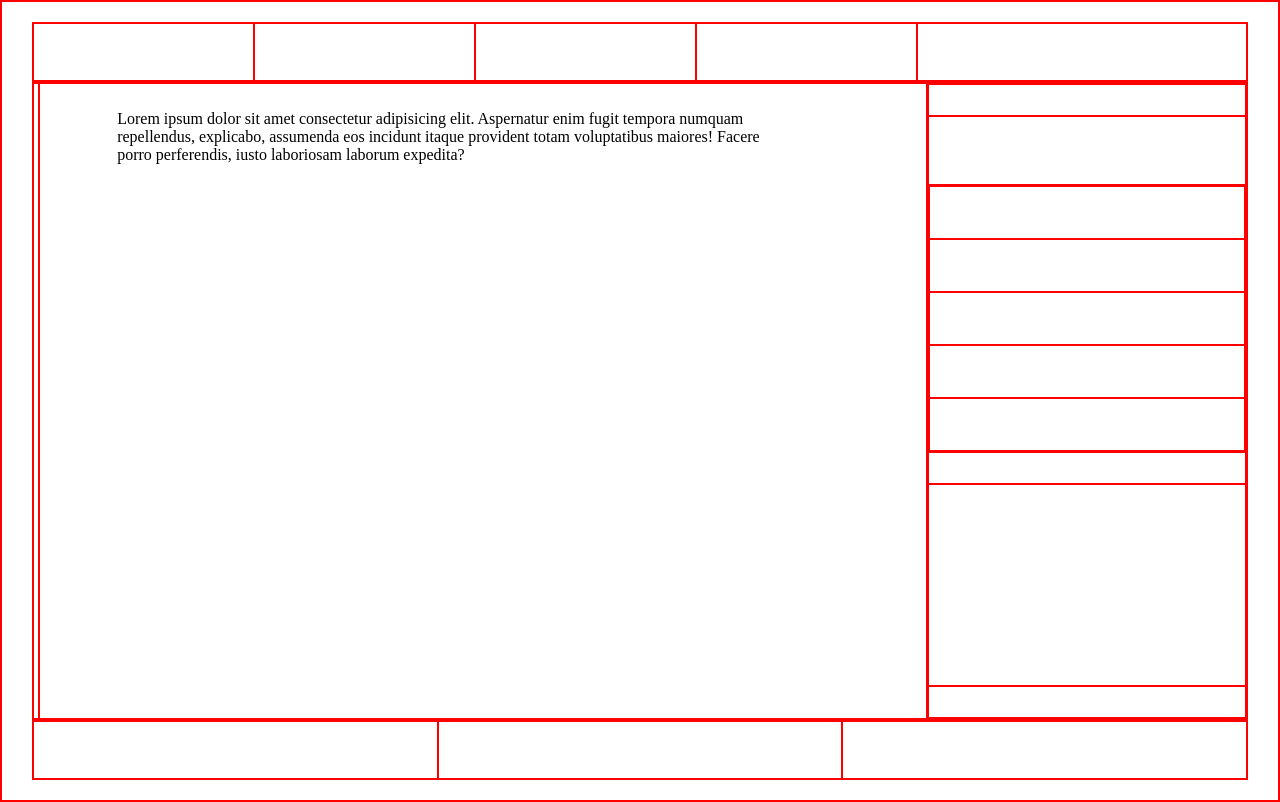
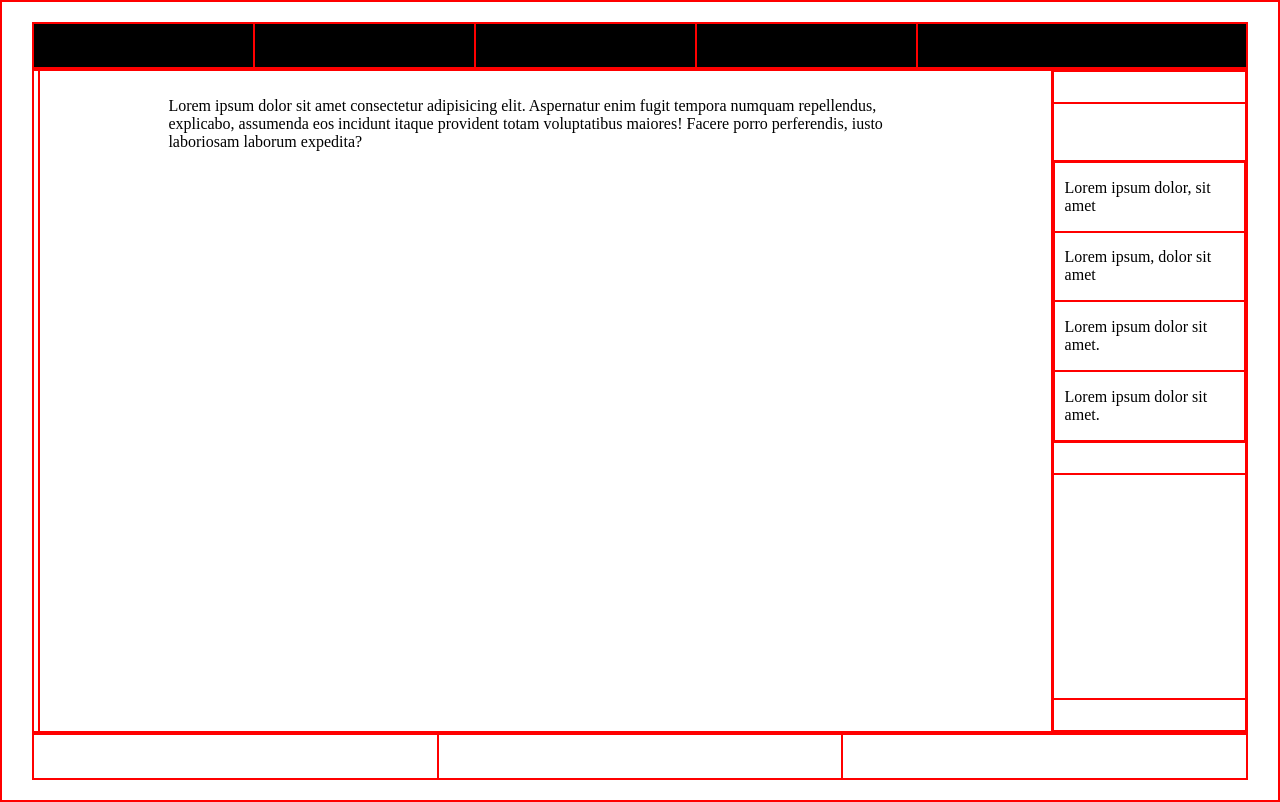
Before and after one commit to F3GR/portfolio-main, a plain HTML site: page index.html in a window 1280 px wide. Drawn offline with Linux system fonts and the light colour scheme.

```diff
--- a/index.html
+++ b/index.html
@@ -33,11 +33,10 @@
             <div class="button header"></div>
             <div class="empty header"></div>
             <ul>
-                <li></li>
-                <li></li>
-                <li></li>
-                <li></li>
-                <li></li>
+                <li>Lorem ipsum dolor, sit amet</li>
+                <li>Lorem ipsum, dolor sit amet</li>
+                <li>Lorem ipsum dolor sit amet.</li>
+                <li>Lorem ipsum dolor sit amet.</li>
             </ul>
             <div class="button nav"></div>
             <div class="empty footer"></div>
--- a/style.css
+++ b/style.css
@@ -43,11 +43,11 @@
 
 article {
     flex: 1;
-    padding: 2vw 10vw 2vw 6vw;
+    padding: 2vw 10vw;
 }
 
 aside {
-    flex: 0 0 25vw;
+    flex: 0.1 0 120px;
     flex-direction: column;
     display: flex;
 }
@@ -57,7 +57,7 @@
 }
 
 aside .empty.footer {
-    flex: 3;
+    flex: 4;
 }
 
 aside .button {
@@ -66,7 +66,7 @@
 }
 
 aside ul {
-    flex: 4;
+    flex: 5;
     display: flex;
     flex-direction: column;
 }
@@ -74,7 +74,7 @@
 ul li {
     flex: 1;
     display: flex;
-    justify-content: flex-start;
+    padding: 2px 10px;
     align-items: center;
 }
 
@@ -87,7 +87,9 @@
 footer div {
     flex: 1;
     justify-content: center;
-    align-items: center;
 }
 
 /***** DECORATION *****/
+header {
+    background-color: black;
+}
```
Also changed, not shown: images/originals/icon-about-me.png (added), images/originals/icon-blog.png (added), images/originals/icon-mail.png (added), images/originals/icon-portfolio.png (added), images/originals/icon-search.png (added).
